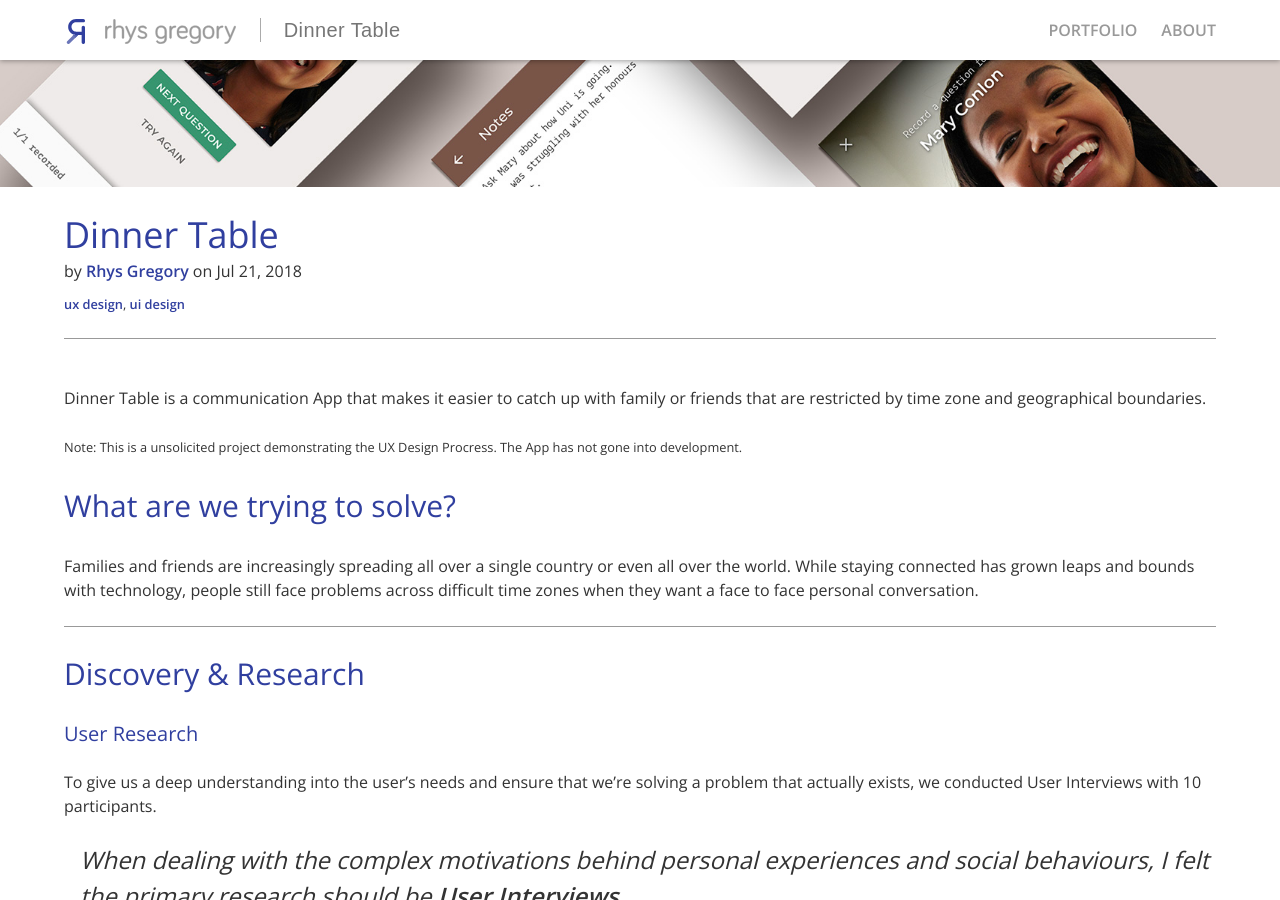
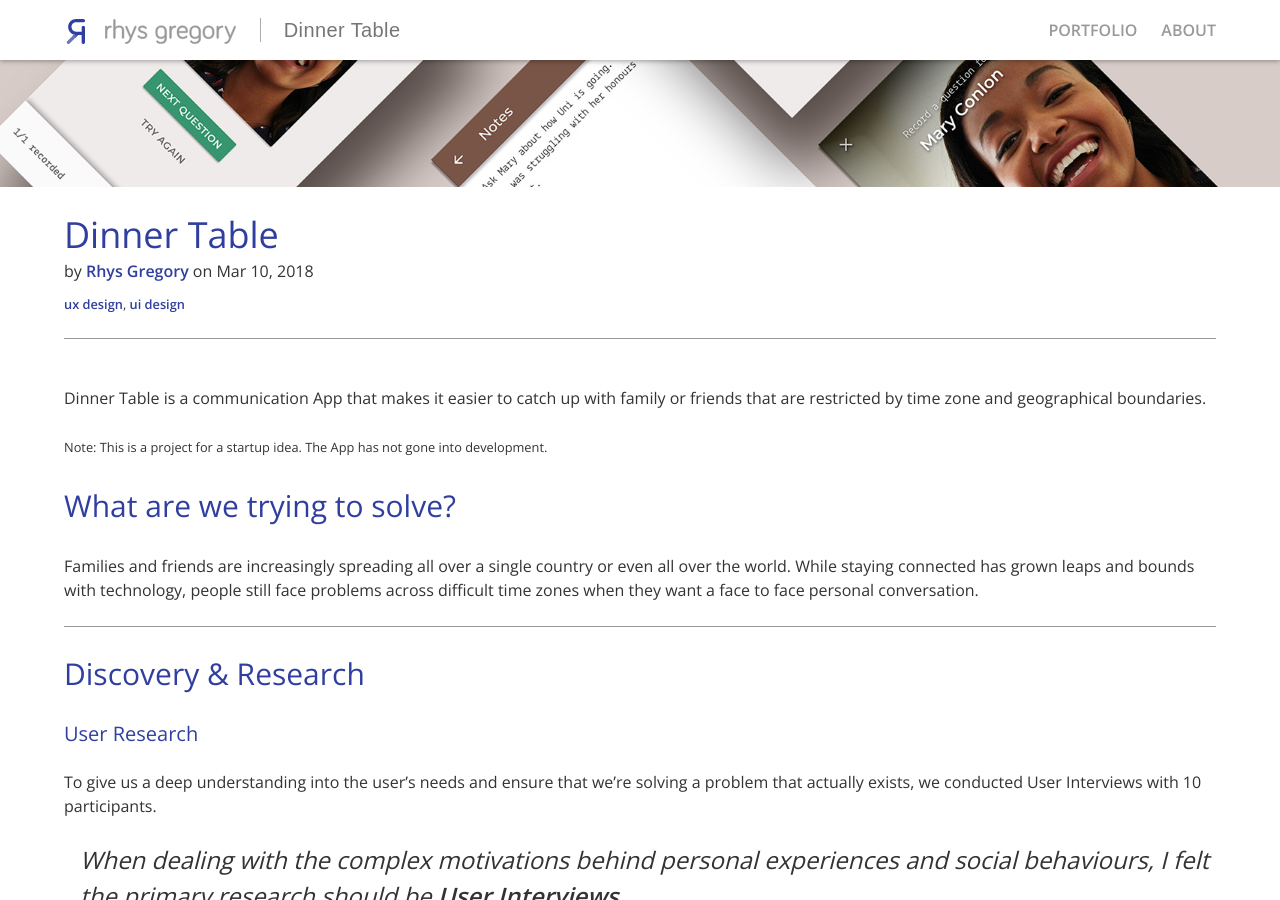
Before and after one commit to RhysyG/RhysyG.github.io, a Jekyll site: the page built from _posts/2018-03-10-dinner-table.md, in a window 1280 px wide and 900 px high, scrolled down 323 px. Built offline with Jekyll 4.4.1, drawn with Linux system fonts in a browser that asks for light colours; nearby versions of some CDN libraries.

Commit message:
Moved around ticket and dinner

```diff
--- a/_posts/2018-07-21-dinner-table.md
+++ b/_posts/2018-03-10-dinner-table.md
@@ -1,7 +1,7 @@
 ---
 layout: post
 title: "Dinner Table"
-date: 2018-07-21 10:30:00
+date: 2018-03-10 10:30:00
 author: Rhys Gregory
 categories: portfolio
 tags: [ux design, ui design]
@@ -22,7 +22,7 @@ excerpt: "Dinner Table makes it easy to catch up family or friends that are rest
 
 Dinner Table is a communication App that makes it easier to catch up with family or friends that are restricted by time zone and geographical boundaries.
 
-<small>Note: This is a unsolicited project demonstrating the UX Design Procress. The App has not gone into development.</small>
+<small>Note: This is a project for a startup idea. The App has not gone into development.</small>
 
 ## What are we trying to solve?
 
```
Also changed, not shown: _posts/2018-07-21-ticket-tournament.md (renamed from _posts/2018-03-11-ticket-tournament.md, +1 -1 lines).
